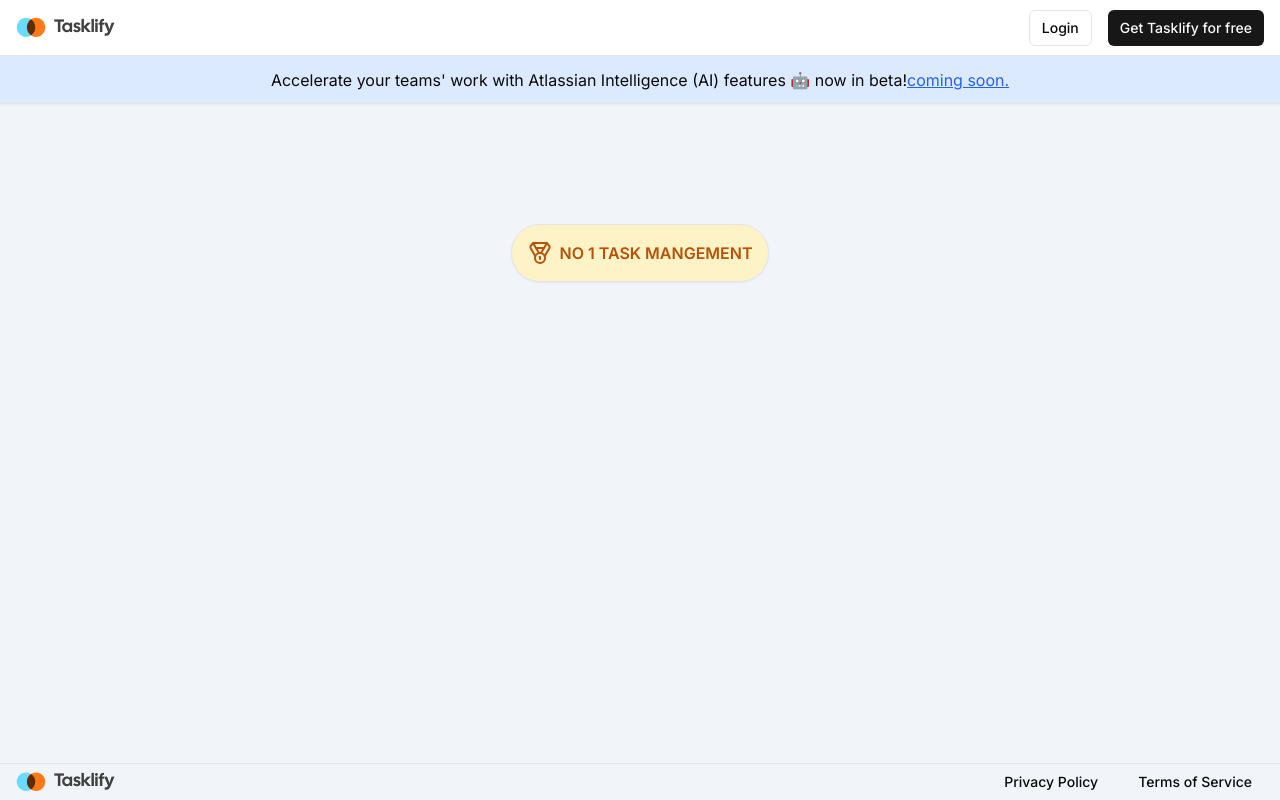
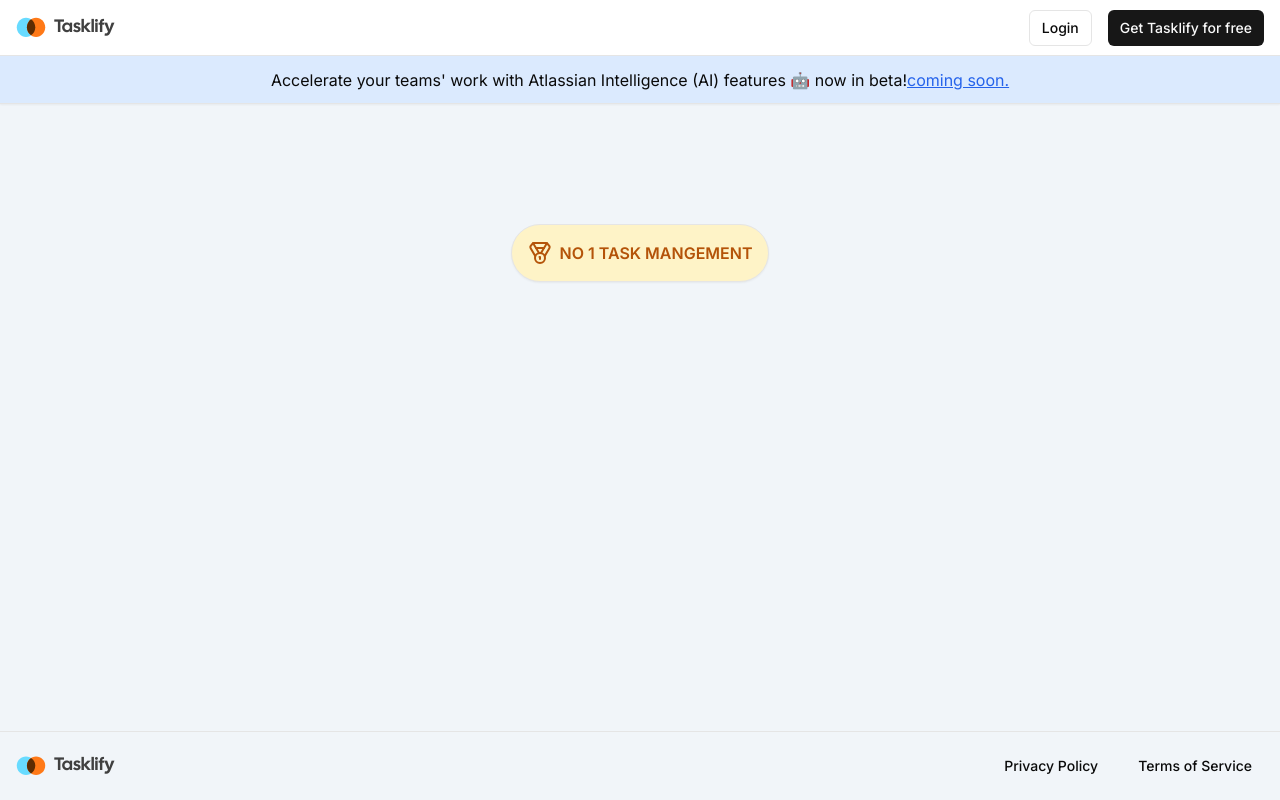
Before and after one commit to Toyehamzat/tasklify, a Next.js app: page / in a window 1280 px wide. Built offline with nearby package versions, Linux system fonts and the light colour scheme.

Commit message:
edited footer

```diff
--- a/app/(marketing)/_components/footer.tsx
+++ b/app/(marketing)/_components/footer.tsx
@@ -1,11 +1,10 @@
 import { Logo } from "@/components/logo";
 import { Button } from "@/components/ui/button";
-import Link from "next/link";
 import React from "react";
 
 export const Footer = () => {
   return (
-    <div className="fixed bottom-0 w-full px-4 border-t bg-slate-100">
+    <div className="fixed bottom-0 w-full p-4 border-t bg-slate-100">
       <div className="md:max-w-screen-2xl mx-auto flex items-center w-full justify-between">
         <Logo />
         <div className="space-x-4 md:block md:w-auto flex items-center justify-between w-full">
```
